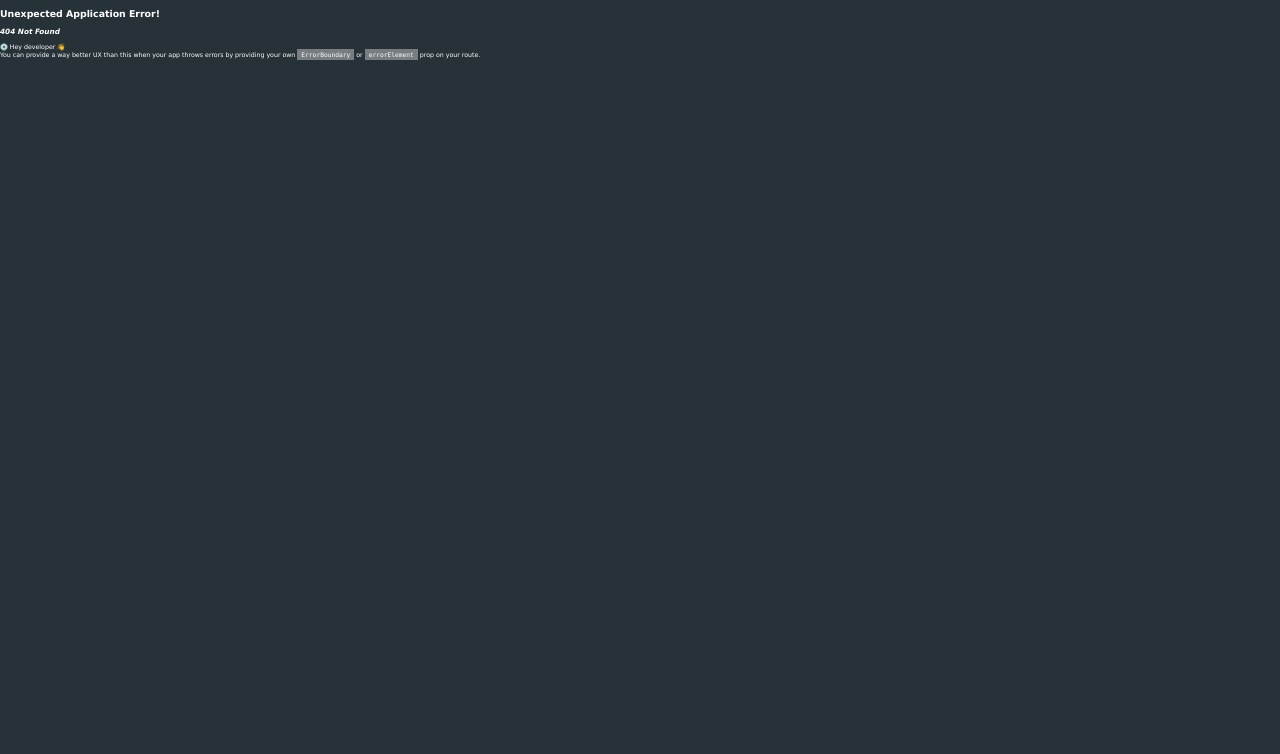
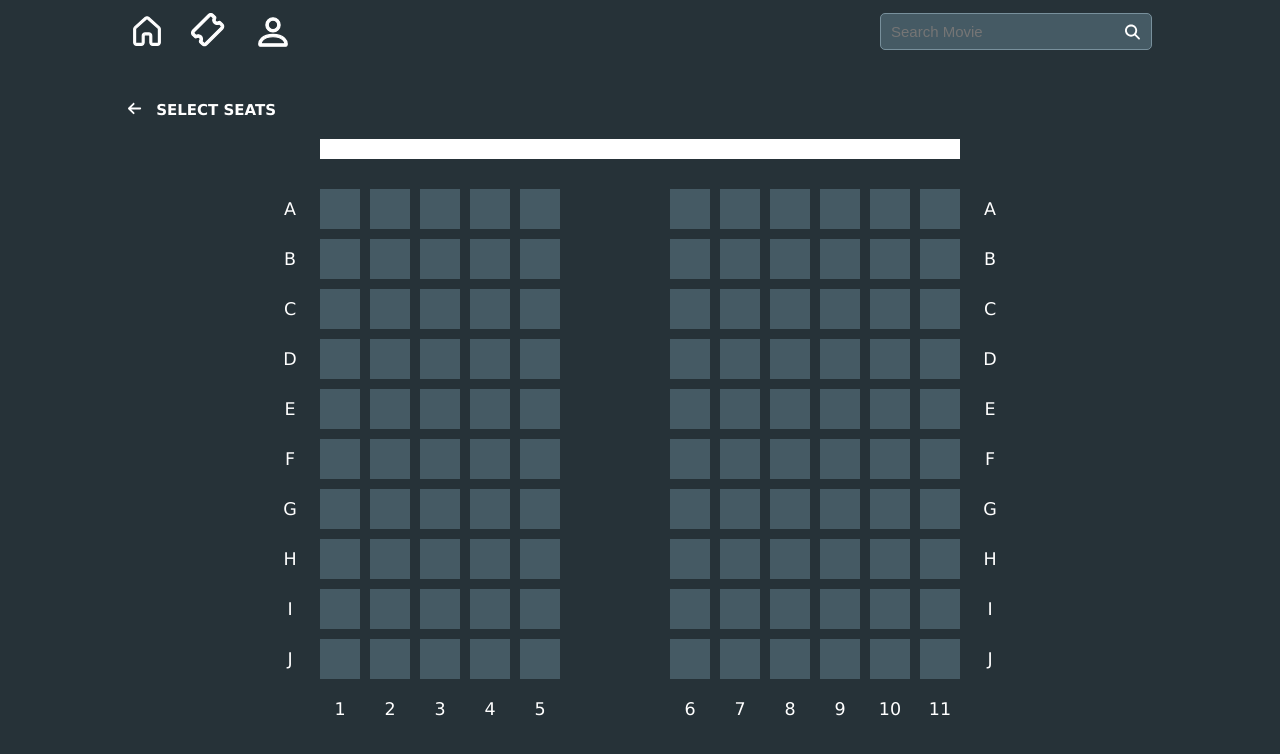
Before and after one commit to gkiss02/cinema-app-fe, a React (Create React App) app: page /booking in a window 1280 px wide. Before the commit this address had no page. Shown: the top 754 px of the page. Built offline with nearby package versions, Linux system fonts and the light colour scheme.

Commit message:
Movie details and seat map implemented

```diff
--- a/src/App.tsx
+++ b/src/App.tsx
@@ -1,8 +1,9 @@
 import RootLayout from "./Components/RootLayout";
 import { createBrowserRouter, RouterProvider } from "react-router-dom";
 import Main from './Pages/Main';
-import MovieInformation from "./Pages/MovieInformation";
+import MovieInformation from "./Pages/MovieDetail";
 import MovieProvider from './Context/MovieProvider'
+import Booking from "./Pages/Booking";
 
 function App() {
   const router = createBrowserRouter([
@@ -11,7 +12,8 @@ function App() {
       element: <RootLayout></RootLayout>,
       children: [
         { path: "/", element: <Main></Main> },
-        { path: "/movie-information", element: <MovieInformation></MovieInformation> }
+        { path: "/movie-information", element: <MovieInformation></MovieInformation> },
+        { path: "/booking", element: <Booking></Booking> }
       ]
     }
   ]);
--- /dev/null
+++ b/src/Components/BackComponent/BackComponent.module.css
@@ -0,0 +1,9 @@
+.container {
+    display: flex;
+    gap: 1.5rem;
+    align-items: center;
+    margin-bottom: 2rem;
+    font-size: 1.5rem;
+    text-transform: uppercase;
+    font-weight: bold;
+}
--- /dev/null
+++ b/src/Components/BackComponent/BackComponent.tsx
@@ -0,0 +1,15 @@
+import styles from './BackComponent.module.css'
+import { FontAwesomeIcon } from '@fortawesome/react-fontawesome';
+import { faArrowLeft } from '@fortawesome/free-solid-svg-icons';
+import { Link } from 'react-router-dom';
+
+const BackComponent: React.FC<({children: React.ReactNode, link: string})> = (props) => {
+    return (
+        <div className={styles['container']}>
+            <Link to={props.link}><FontAwesomeIcon icon={faArrowLeft} color='white'/></Link>
+            <span>{props.children}</span>
+        </div>
+    )
+}
+
+export default BackComponent;
--- a/src/Components/Navigation/Navigation.module.css
+++ b/src/Components/Navigation/Navigation.module.css
@@ -15,7 +15,7 @@
 }
 
 .search-input {
-    width: 35rem;
+    width: 25rem;
     height: 3.5rem;
     border: 1px solid #78909C;
     border-radius: 0.5rem;
--- /dev/null
+++ b/src/Pages/Booking.module.css
@@ -0,0 +1,34 @@
+.container {
+    width: 80%;
+    margin: 0 auto;
+    font-size: 1.5rem;
+}
+
+.canvas {
+    width: 64rem;
+    height: 2rem;
+    background-color: white;
+    margin: 0 auto 3rem;
+}
+
+.seats-container {
+    margin: 0 auto;
+    display: grid;
+    grid-template-columns: repeat(15, 1fr);
+    grid-template-rows: repeat(11, 1fr);
+    width: min-content;
+    gap: 1rem 1rem;
+}
+
+.square {
+    width: 4rem;
+    height: 4rem;
+    display: flex;
+    align-items: center;
+    justify-content: center;
+    font-size: 1.75rem;
+}
+
+.seat {
+    background-color: #455A64;
+}
--- /dev/null
+++ b/src/Pages/Booking.tsx
@@ -0,0 +1,37 @@
+import BackComponent from '../Components/BackComponent/BackComponent';
+import styles from './Booking.module.css';
+
+function Booking() {
+    const letters = ['A', 'B', 'C', 'D', 'E', 'F', 'G', 'H', 'I', 'J'];
+
+    let numbers: number[] = [];
+    for (let i = 0; i < 165; i++) {
+        numbers.push(i);
+    }
+
+    let count = -1;
+    let seatNumber = 1;
+    return (
+        <div className={styles.container}>
+            <BackComponent link='/'>Select seats</BackComponent>
+            <div className={styles.canvas}></div>
+            <div className={styles['seats-container']}>
+                {numbers.map((number) => {
+                    if (number % 15 == 0) {
+                        count++;
+                    }
+
+                    if (number < 150) {
+                        return (<div className={`${styles.square} ${(number % 15 != 0 && number % 15 != 14 && number % 15 != 6 && number % 15 != 7) && styles.seat}`}>
+                            {(number % 15 == 0 || number % 15 == 14) && <p>{letters[count]}</p>}
+                        </div>)
+                    } else {
+                        return (<div className={styles.square}>{number == 150 || number == 164 || number == 156 || number == 157  ? ' ' : seatNumber++}</div>)
+                    }
+                })}
+            </div>
+        </div>
+    );
+}
+
+export default Booking;
--- a/src/Pages/Main.tsx
+++ b/src/Pages/Main.tsx
@@ -35,10 +35,6 @@ function Main() {
 
     return (
         <div className={styles.container}>
-            <div className={styles['location-container']}>
-                <FontAwesomeIcon icon={faLocationDot} className={styles.icon}/>
-                <p className={styles['location-text']}>Budapest</p>
-            </div>
             <div className={styles['section-title']}>
                 <p>Playing <b>Now</b></p>
             </div>
--- a/src/Pages/MovieInformation.module.css
+++ b/src/Pages/MovieDetail.module.css
@@ -7,13 +7,6 @@
 .wrapper {
     display: flex;
     gap: 10rem;
-}
-
-.back-container {
-    display: flex;
-    gap: 1.5rem;
-    align-items: center;
-    margin-bottom: 1rem;
 }
 
 .hero-container {
--- a/src/Pages/MovieInformation.tsx
+++ b/src/Pages/MovieDetail.tsx
@@ -1,34 +1,26 @@
 import { useContext } from "react";
 import { MovieCTX } from "../Context/Context";
-import styles from './MovieInformation.module.css';
-import { FontAwesomeIcon } from '@fortawesome/react-fontawesome';
-import { faArrowLeft, faBookmark, faClock, faStar } from '@fortawesome/free-solid-svg-icons';
+import styles from './MovieDetail.module.css';
+import { faBookmark, faClock, faStar } from '@fortawesome/free-solid-svg-icons';
 import InformationCard from "../Components/InformationCard/InformationCard";
 import Button from "../Components/Button/Button";
-import { useNavigate } from "react-router-dom";
+import { Link } from "react-router-dom";
+import BackComponent from "../Components/BackComponent/BackComponent";
 
 function hourFormatter(minutes: number) {
     return `${Math.floor(minutes / 60)}h ${minutes % 60}m`;
 }
 
-function MovieInformation() {
+function MovieDetail() {
     const movieCTX = useContext(MovieCTX);
-    const navigate = useNavigate();
 
     function clickHandle() {
         console.log('clicked');
     }
 
-    function goBack() {
-        navigate('/');
-    }
-
     return (
         <div className={styles.container}>
-            <div className={styles['back-container']}>
-                <FontAwesomeIcon icon={faArrowLeft} onClick={goBack}/>
-                <span>Movie Detail</span>
-            </div>
+            <BackComponent link={'/'}>Movie Details</BackComponent>
             <div className={styles.wrapper}>
                 <div className={styles['hero-container']}>
                     <img src={movieCTX.movie.image} className={styles.img}></img>
@@ -46,12 +38,12 @@ function MovieInformation() {
                         <b>Actors: </b>
                         {movieCTX.movie.actors.map((actor, index) => {return actor + (index == movieCTX.movie.actors.length - 1 ? '' : ', ')})}
                     </p>
-                    <Button clickHandle={clickHandle}>Get Ticket</Button>
-                    <Button clickHandle={clickHandle}>Watch Trailer</Button>
+                    <Link to={'/booking'}><Button clickHandle={clickHandle}>Get Ticket</Button></Link>
+                    <a href={movieCTX.movie.trailer} target="blank"><Button clickHandle={clickHandle}>Watch Trailer</Button></a>
                 </div>
             </div>
         </div>
     )
 }
 
-export default MovieInformation;
+export default MovieDetail;
```
